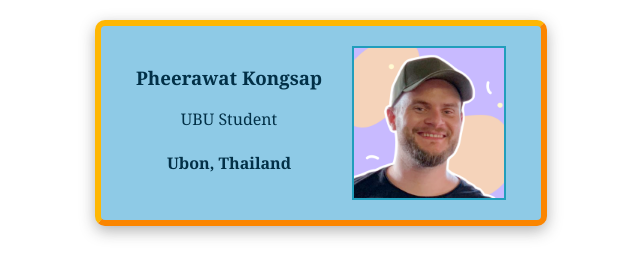
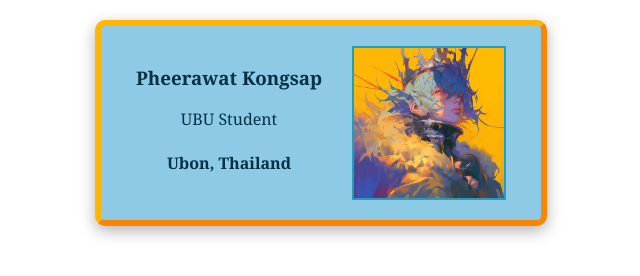
Before and after one commit to nulacc14/business-card, a plain HTML site: page index.html in a window 1280 px wide. Shown: the whole page, without its empty margins (319-959 px from the left). Drawn offline with Linux system fonts and the light colour scheme.

Commit message:
Add files via upload

```diff
--- a/index.html
+++ b/index.html
@@ -9,7 +9,7 @@
                 <p>UBU Student</p>
                 <h4>Ubon, Thailand</h4>
             </div>
-            <img class="avatar" src="images/per.png">
+            <img class="avatar" src="./375455.png">
         </div>
     </body>
 </html>
```
Also changed, not shown: 375455.png (added).
